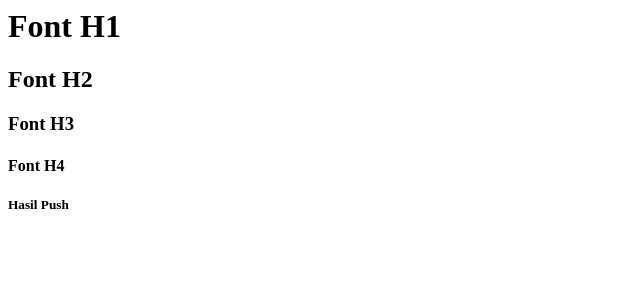
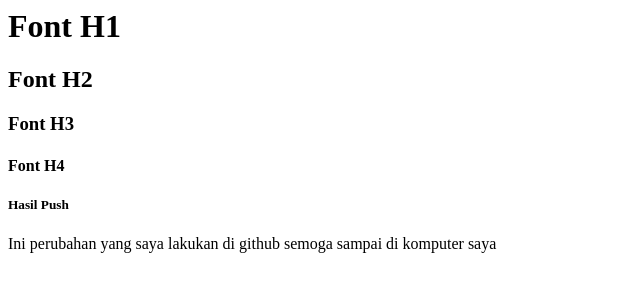
Before and after one commit to yogingh/backup, a plain HTML site: page index.html in a window 1280 px wide. Shown: the whole page, without its empty margins (0-640 px from the left). Drawn offline with Linux system fonts and the light colour scheme.

Commit message:
Commit di Github

```diff
--- a/index.html
+++ b/index.html
@@ -7,5 +7,6 @@
 <h3>Font H3</h3>
 <h4>Font H4</h4>
 <h5>Hasil Push</h5>
+<p>Ini perubahan yang saya lakukan di github semoga sampai di komputer saya</p>
 </body>
 </html>
```
